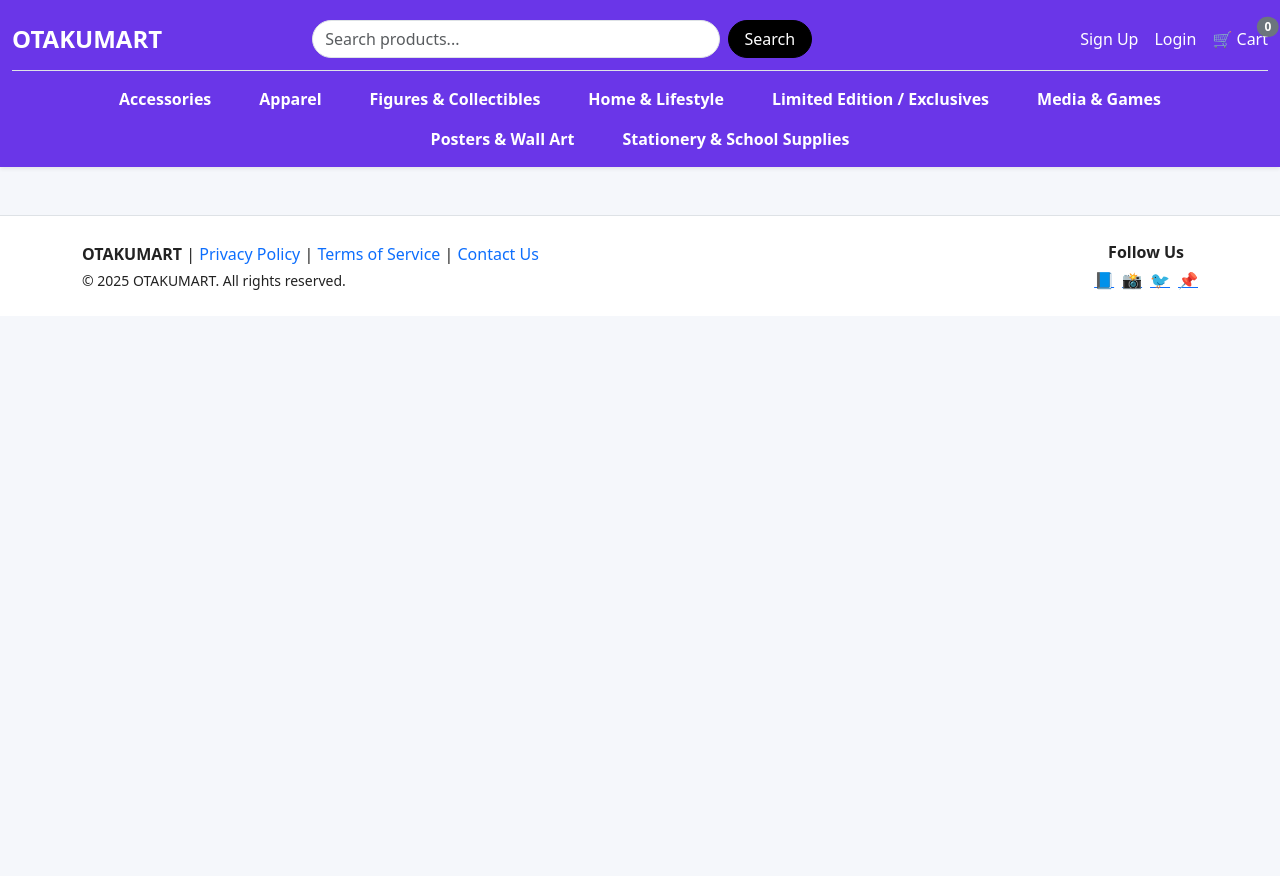
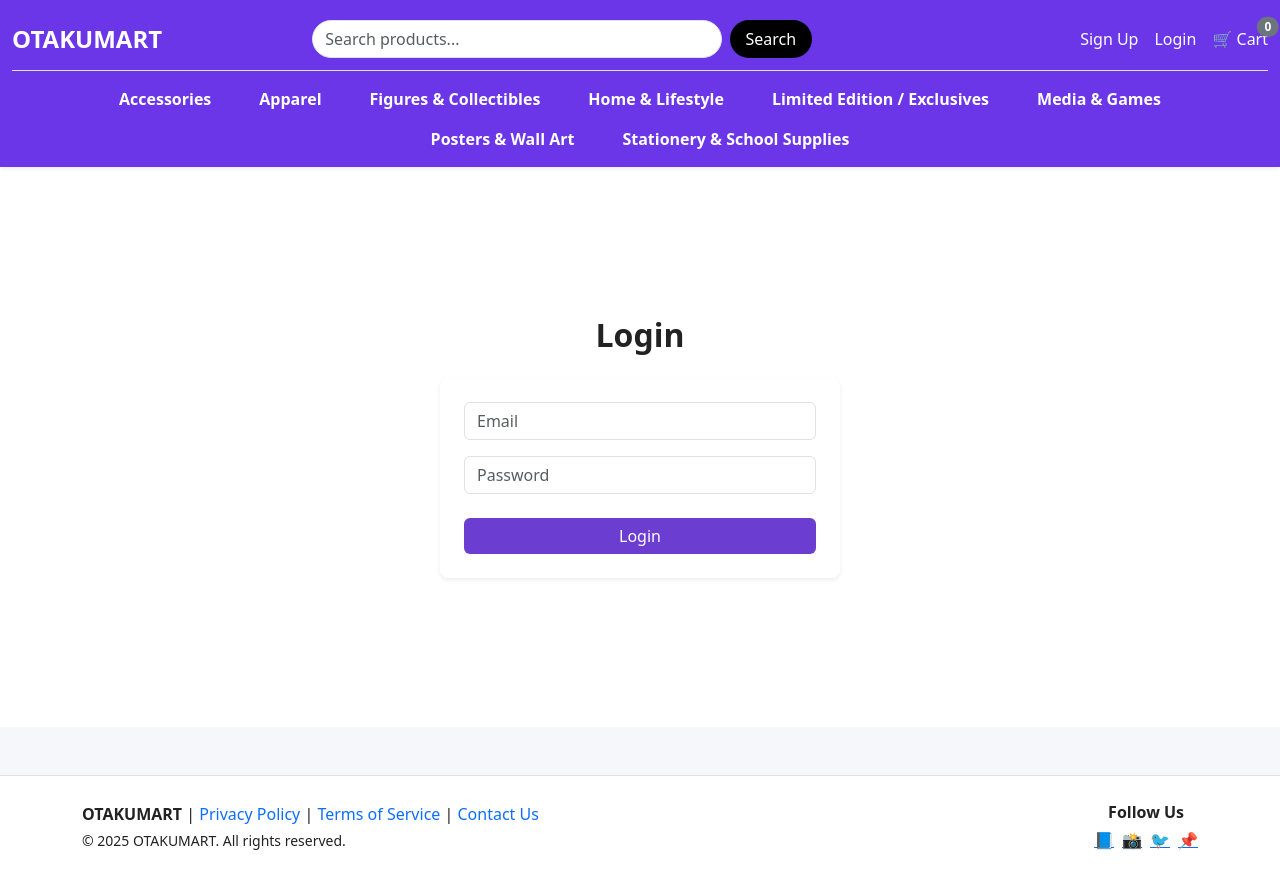
Before and after one commit to andrewdejito/otakumart-ecommerce, a React (Create React App) app: page /login in a window 1280 px wide. Before the commit the page ends 800 px from the top, so only its background shows below. Built offline with nearby package versions, Linux system fonts and the light colour scheme.

Commit message:
Add customer login and signup pages with purple theme

```diff
--- a/src/App.js
+++ b/src/App.js
@@ -11,7 +11,8 @@
 import { CartProvider } from './context/CartContext';
 import 'bootstrap/dist/css/bootstrap.min.css';
 import './styles/App.css';
-
+import Signup from './pages/Signup';
+import Login from './pages/Login';
 
 function App() {
   return (
@@ -25,7 +26,8 @@
             <Route path="/product/:id" element={<ProductDetails />} />
             <Route path="/cart" element={<Cart />} />
             <Route path="/checkout" element={<Checkout />} />
-            {/* Keep other routes you had */}
+            <Route path="/signup" element={<Signup />} />
+            <Route path="/login" element={<Login />} />
           </Routes>
         </div>
         <Footer />
--- /dev/null
+++ b/src/pages/Login.js
@@ -0,0 +1,25 @@
+import React from "react";
+import { Form, Button, Container } from "react-bootstrap";
+
+function Login() {
+  return (
+    <main className="auth-page">
+      <Container className="d-flex justify-content-center align-items-center flex-column">
+        <h2 className="fw-bold mb-4">Login</h2>
+        <Form className="auth-form p-4 rounded-3 shadow-sm bg-white">
+          <Form.Group className="mb-3">
+            <Form.Control type="email" placeholder="Email" />
+          </Form.Group>
+          <Form.Group className="mb-4">
+            <Form.Control type="password" placeholder="Password" />
+          </Form.Group>
+          <Button variant="primary" type="submit" className="w-100 btn-signup">
+            Login
+          </Button>
+        </Form>
+      </Container>
+    </main>
+  );
+}
+
+export default Login;
--- /dev/null
+++ b/src/pages/Signup.js
@@ -0,0 +1,28 @@
+import React from "react";
+import { Form, Button, Container } from "react-bootstrap";
+
+function Signup() {
+  return (
+    <main className="auth-page">
+      <Container className="d-flex justify-content-center align-items-center flex-column">
+        <h2 className="fw-bold mb-4">Create Account</h2>
+        <Form className="auth-form p-4 rounded-3 shadow-sm bg-white">
+          <Form.Group className="mb-3">
+            <Form.Control type="text" placeholder="Username" />
+          </Form.Group>
+          <Form.Group className="mb-3">
+            <Form.Control type="email" placeholder="Email" />
+          </Form.Group>
+          <Form.Group className="mb-4">
+            <Form.Control type="password" placeholder="Password" />
+          </Form.Group>
+          <Button variant="primary" type="submit" className="w-100 btn-signup">
+            Sign Up
+          </Button>
+        </Form>
+      </Container>
+    </main>
+  );
+}
+
+export default Signup;
--- a/src/styles/App.css
+++ b/src/styles/App.css
@@ -139,3 +139,48 @@
   border-color: #333 !important;
   color: #fff !important;
 }
+
+/* Center login/signup pages */
+.auth-page {
+  min-height: 70vh;
+  display: flex;
+  justify-content: center;
+  align-items: center;
+  background-color: #ffffff;
+}
+
+/* White form box */
+.auth-form {
+  width: 100%;
+  max-width: 400px;
+}
+
+/* Purple button to match your header */
+.btn-signup {
+  background-color: #6c3dd1 !important; /* adjust based on your purple tone */
+  border: none;
+}
+
+.btn-signup:hover {
+  background-color: #502fa5 !important;
+}
+
+/* Navbar purple background */
+.navbar-otakumart {
+  background-color: #6c3dd1;
+}
+
+.btn-search {
+  background-color: #000 !important;
+  border: none;
+  color: #fff;
+}
+
+.navbar-otakumart .nav-link,
+.navbar-otakumart .navbar-brand {
+  color: white !important;
+}
+
+.navbar-otakumart .nav-link:hover {
+  color: #ddd !important;
+}
```
